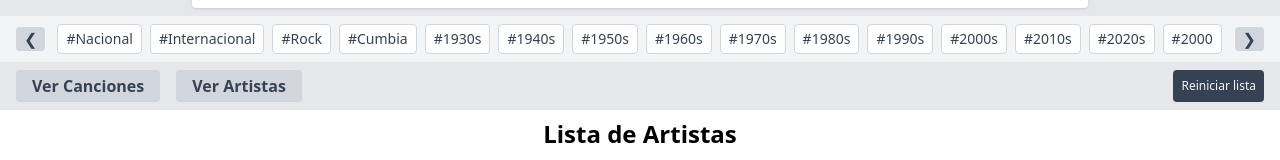
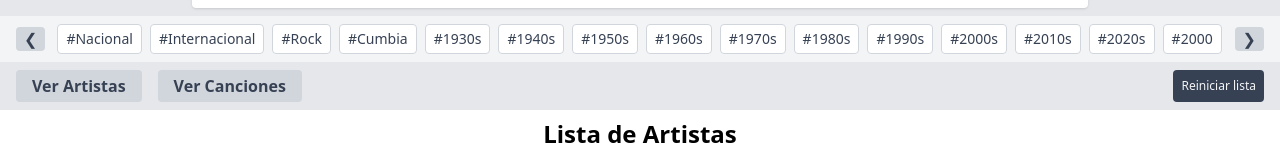
Before and after one commit to guilkuo/open-mic-legado-pianobar, a React (Vite) app: page / in a window 1280 px wide. Shown: the part 120-280 px from the top of the page. Built offline with nearby package versions, Linux system fonts and the light colour scheme.

Commit message:
inversion ok

```diff
--- a/src/componentes/SongCatalog.jsx
+++ b/src/componentes/SongCatalog.jsx
@@ -1411,6 +1411,17 @@ export default function SongCatalog() {
 
       {/* Botones ver canciones / artistas */}
       <div className="bg-gray-200 px-4 py-2 flex flex-wrap justify-center gap-4">
+                <button
+          onClick={() => {
+            pushHistory();
+            setView("artists");
+            setSelectedTag(null);
+            setArtistFilter(null);
+          }}
+          className="px-4 py-1 bg-gray-300 text-gray-700 font-semibold rounded hover:bg-gray-400"
+        >
+          {textoVerArtists}
+        </button>
         <button
           onClick={() => {
             pushHistory();
@@ -1421,17 +1432,6 @@ export default function SongCatalog() {
           className="px-4 py-1 bg-gray-300 text-gray-700 font-semibold rounded hover:bg-gray-400"
         >
           {textoVerSongs}
-        </button>
-        <button
-          onClick={() => {
-            pushHistory();
-            setView("artists");
-            setSelectedTag(null);
-            setArtistFilter(null);
-          }}
-          className="px-4 py-1 bg-gray-300 text-gray-700 font-semibold rounded hover:bg-gray-400"
-        >
-          {textoVerArtists}
         </button>
         <button
           className="px-2 py-1 ml-auto bg-gray-700 text-gray-100 text-xs rounded hover:bg-gray-600"
```
